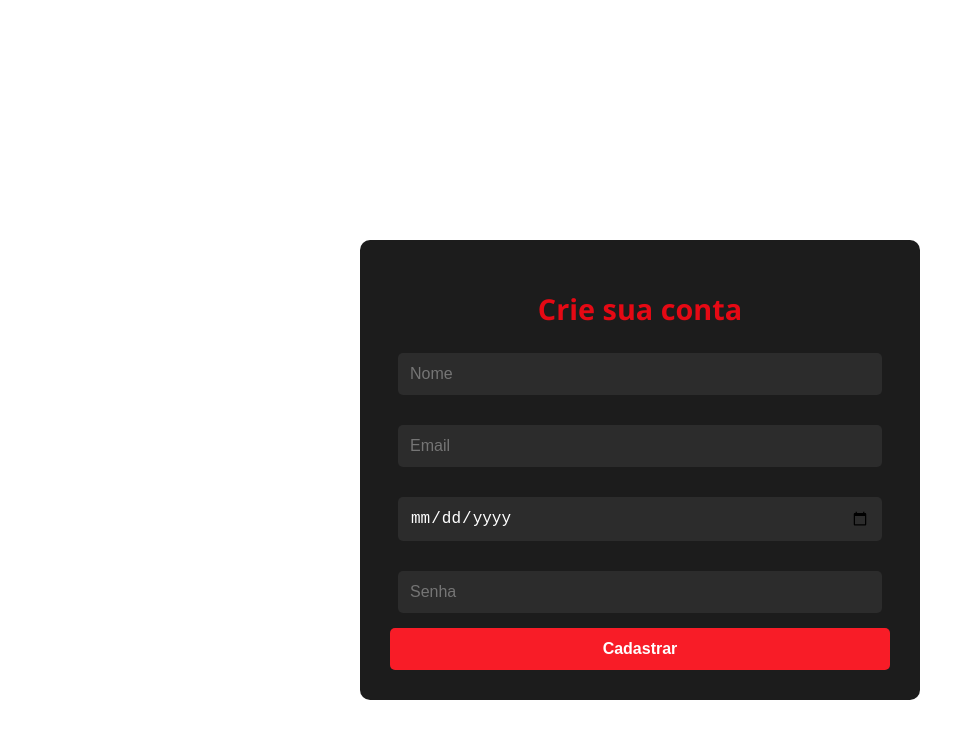
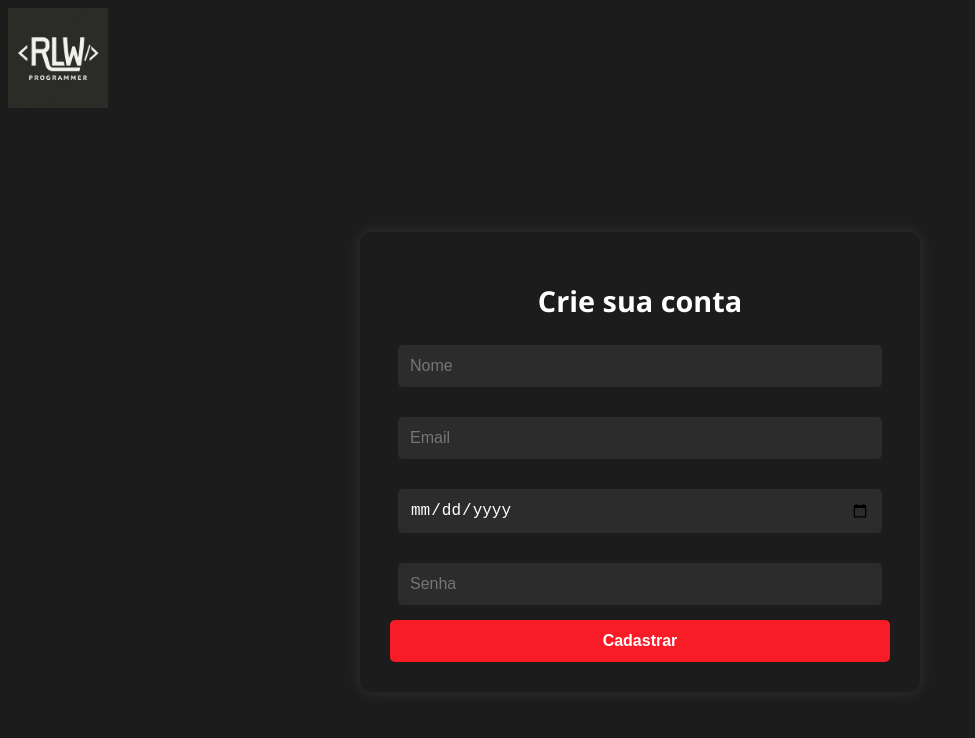
Before and after one commit to rafaelwebber/list-of-movies, a React (Create React App) app in the folder frontend/: page /cadastro in a window 1280 px wide. Shown: the top 738 px of the page, without its empty margins (0-975 px from the left). Built offline with nearby package versions, Linux system fonts and the light colour scheme.

Commit message:
modifiquei a pag de login melhorando algumas cores e na tela de cadastro coloquei minha logo e coloquei uma cor no body

```diff
--- a/frontend/src/components/Cadastro.css
+++ b/frontend/src/components/Cadastro.css
@@ -1,5 +1,7 @@
 /* Cadastro.css */
-
+body{
+  background-color: #1c1c1c;
+}
 .cadastroContainer {
   max-width: 500px;
   margin: 60px auto;
@@ -9,7 +11,7 @@
   box-shadow: 0 0 15px rgba(255, 255, 255, 0.1);
   color: #fff;
   font-family: 'Segoe UI', sans-serif;
-  margin-top: 30vh;
+  margin-top: 15vh;
   text-align: center;
 }
 
@@ -23,11 +25,23 @@
   box-sizing: border-box;  /* Garante que o padding não ultrapasse a largura */
 }
 
+.logoBox {
+  width: 100%;
+  display: flex;
+  justify-content: flex-start;
+  padding: 1rem 0;
+}
+
+.logo {
+  height: 100px;
+}
+
+
 .cadastroContainer h1 {
   text-align: center;
   margin-bottom: 25px;
   font-size: 1.8rem;
-  color: #e50914;
+  color: #fff;
 }
 
 .cadastroContainer input {
--- a/frontend/src/components/Cadastro.jsx
+++ b/frontend/src/components/Cadastro.jsx
@@ -28,6 +28,11 @@
   };
 
   return (
+  <>
+    <div className="logoFixed">
+      <img src="/LOGO_RLW.png" alt="Logo RLW" className="logo" />
+    </div>
+
     <div className="cadastroContainer">
       <h1>Crie sua conta</h1>
       <div className="inputs">
@@ -38,5 +43,6 @@
       </div>
       <button onClick={handleCadastro}>Cadastrar</button>
     </div>
+  </>
   );
 }
--- a/frontend/src/components/Login.css
+++ b/frontend/src/components/Login.css
@@ -91,7 +91,7 @@
 }
 .titleBox {
   text-align: center;
-  padding: 3rem 1rem;
+  padding: 1rem 1rem;
   background: transparent;
   display: flex;
   flex-direction: column;
@@ -101,7 +101,7 @@
 .animatedTitle {
   font-size: 4.5rem;
   font-weight: 900;
-  color: #ff0000;
+  color: #161212;
   text-shadow: 3px 3px 10px rgba(0, 0, 0, 0.8);
   letter-spacing: 2px;
   animation: pulseGlow 2s infinite;
@@ -110,7 +110,7 @@
 .animatedTagline {
   font-size: 1.5rem;
   font-weight: bold;
-  color: #ff0000;
+  color: #161212;
   text-shadow: 2px 2px 6px rgba(0, 0, 0, 0.7);
   animation: fadeInUp 1s ease-out;
 }
@@ -136,7 +136,7 @@
 }
 
 .registerPrompt a {
-  color: #ff6347;
+  color: #ff0000;
   text-decoration: none;
   font-weight: bold;
 }
@@ -146,9 +146,9 @@
 }
 
 @keyframes pulseGlow {
-  0% { text-shadow: 0 0 10px #ff0000; }
-  50% { text-shadow: 0 0 20px #ff4d4d; }
-  100% { text-shadow: 0 0 10px #ff0000; }
+  0% { text-shadow: 0 0 10px #f85f5f; }
+  50% { text-shadow: 0 0 20px #fc9f9f; }
+  100% { text-shadow: 0 0 10px #fc6b6b; }
 }
 
 @keyframes fadeInUp {
```
Also changed, not shown: frontend/public/LOGO_RLW.png (added).
